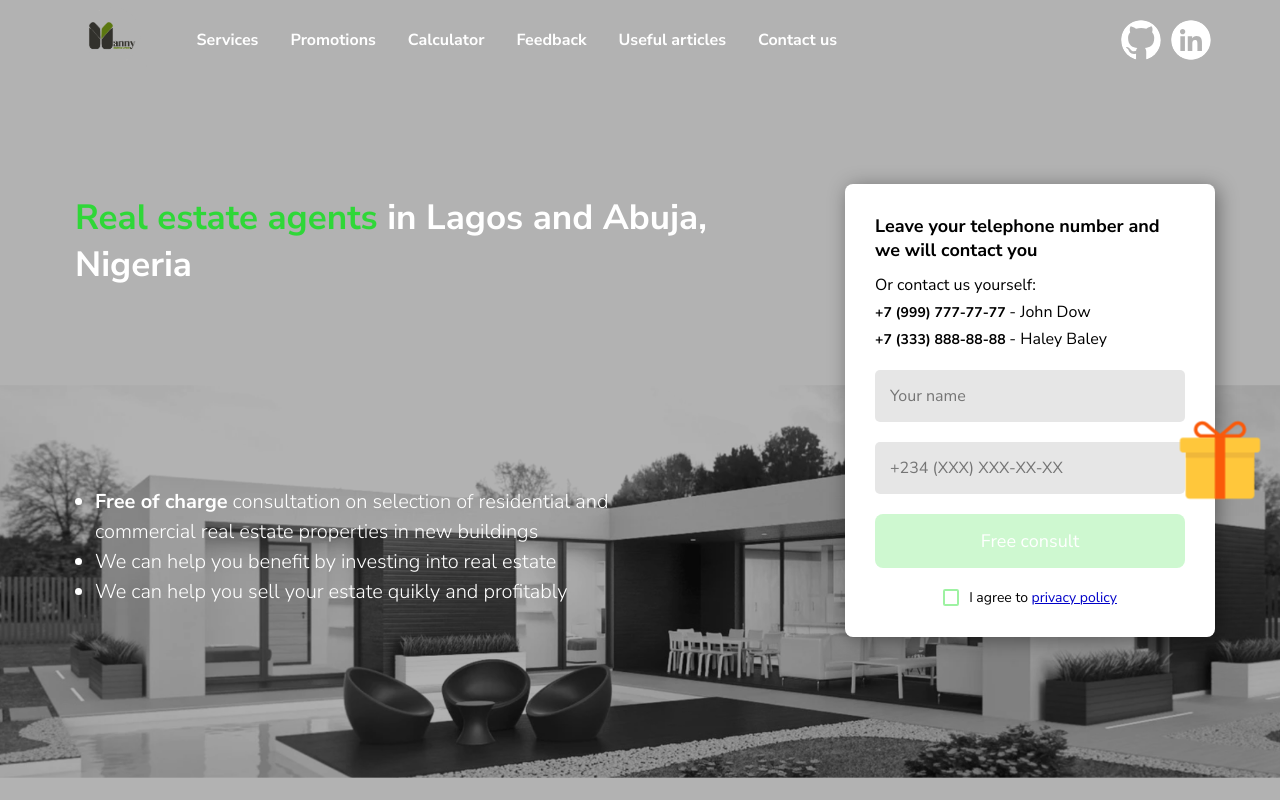
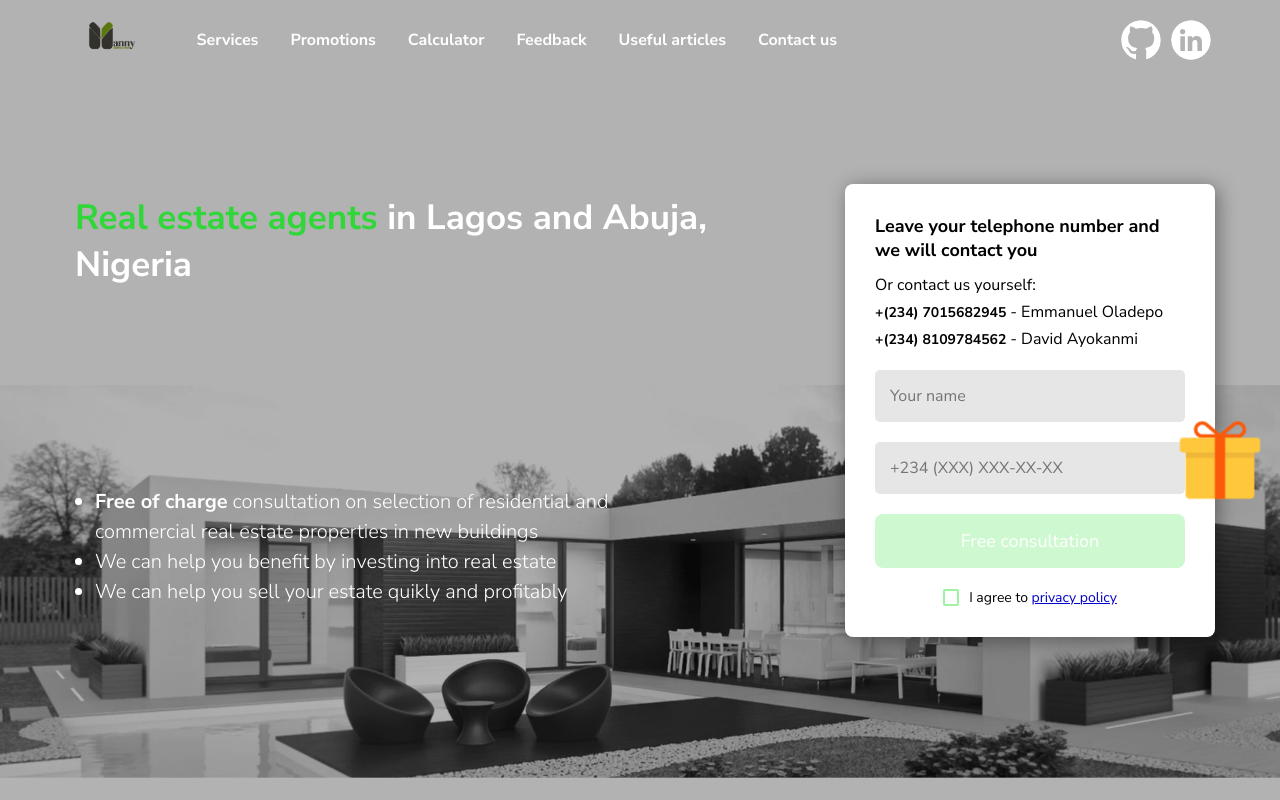
Before and after one commit to MrManny1/Mannyestates, a React (Create React App) app: page / in a window 1280 px wide. Shown: the top 800 px of the page. Built offline with nearby package versions, Linux system fonts and the light colour scheme.

Commit message:
Update CallbackForm.jsx

```diff
--- a/src/components/common_components/callback_form/CallbackForm.jsx
+++ b/src/components/common_components/callback_form/CallbackForm.jsx
@@ -95,11 +95,11 @@ export const CallbackForm = () => {
                     <p>Or contact us yourself:</p>
 
                     <p>
-                        <span className={classes.tel}>+7 (999) 777-77-77 </span>- John Dow
+                        <span className={classes.tel}>+(234) 7015682945 </span>- Emmanuel Oladepo
                     </p>
 
                     <p>
-                        <span className={classes.tel}>+7 (333) 888-88-88 </span>- Haley Baley
+                        <span className={classes.tel}>+(234) 8109784562 </span>- David Ayokanmi
                     </p>
 
                 </div>
@@ -126,7 +126,7 @@ export const CallbackForm = () => {
                 onClick={handleSubmit}
             >
 
-                {loading ? "Loading..." : "Free consult"}
+                {loading ? "Loading..." : "Free consultation"}
 
             </button>
 
```
